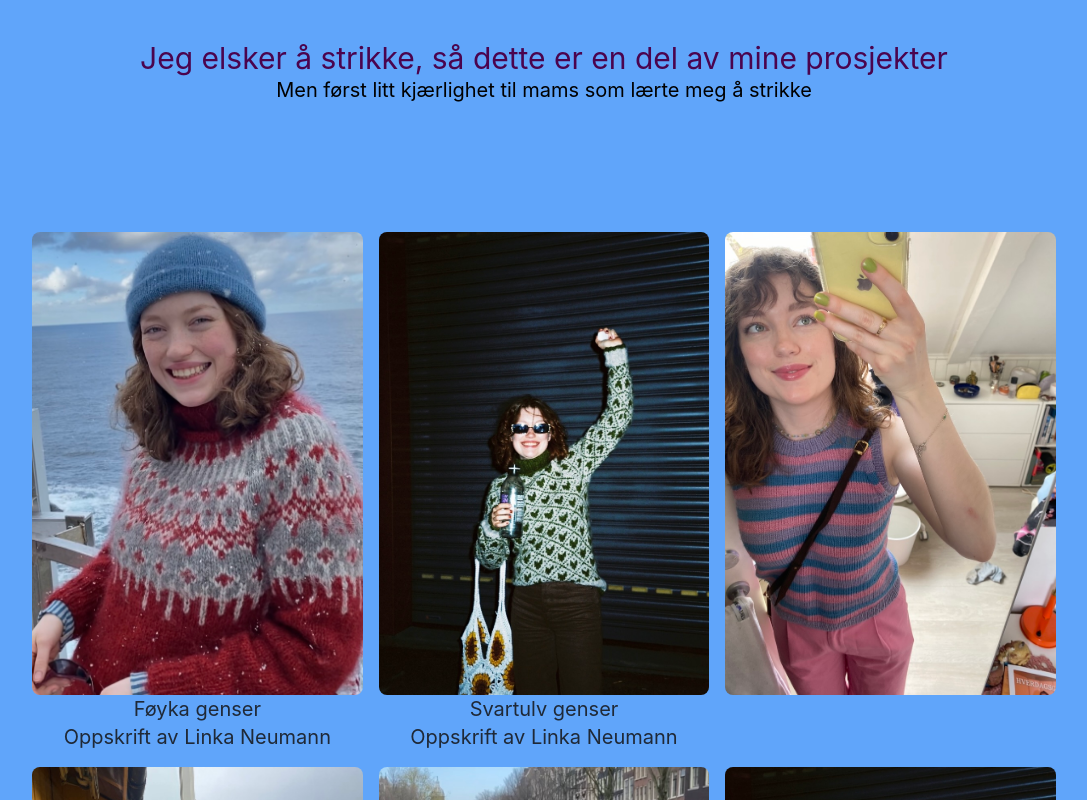
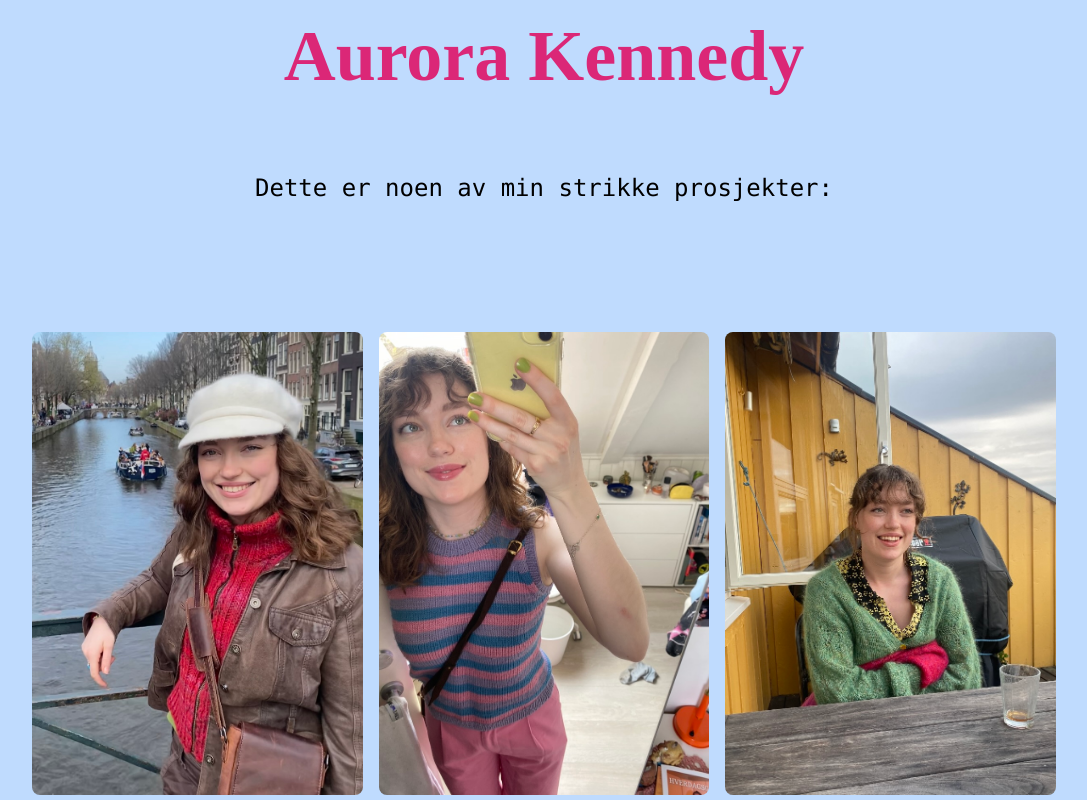
Before and after one commit to aurorakennedy/kennedy.no, a React (Create React App) app: page /kniting in a window 1280 px wide. Shown: the top 800 px of the page, without its empty margins (96-1183 px from the left). Built offline with nearby package versions, Linux system fonts and the light colour scheme; a web font is replaced by a local one.

Commit message:
strikke side oppdatert innhold, plus navbar

```diff
--- a/src/pages/Kniting.tsx
+++ b/src/pages/Kniting.tsx
@@ -1,36 +1,26 @@
+import Navbar from "../components/Navbar";
+
 const Kniting = () => {
   return (
     <>
       <body>
         {/* Bakgrunn */}
-        <main className="bg-blue-400">
-          <div className="text-center pt-10">
-            <h1 className=" text-3xl text-fuchsia-950">
-              Jeg elsker å strikke, så dette er en del av mine prosjekter
+        <main className="bg-blue-200">
+          <Navbar />
+
+          <div className="text-center pt-20">
+            <h1 className=" text-2xl text-black font-mono">
+              Dette er noen av min strikke prosjekter:
             </h1>
-            <p>Men først litt kjærlighet til mams som lærte meg å strikke </p>
           </div>
 
-          <div className="grid grid-cols-2 md:grid-cols-3 gap-4 p-32">
+          <div className="grid grid-cols-2 md:grid-cols-3 gap-4 p-32 font-mono">
             <div className=" text-center">
               <img
                 className="h-auto max-w-full rounded-lg"
-                src="/images/strikk/føyka.jpeg"
+                src="/images/strikk/zipJakke.jpeg"
                 alt=""
               ></img>
-              <span className=" text-gray-800">
-                Føyka genser <br /> Oppskrift av Linka Neumann{" "}
-              </span>
-            </div>
-            <div className=" text-center">
-              <img
-                className="h-auto max-w-full rounded-lg"
-                src="/images/strikk/ulven.jpeg"
-                alt=""
-              ></img>
-              <span className=" text-gray-800">
-                Svartulv genser <br /> Oppskrift av Linka Neumann{" "}
-              </span>
             </div>
             <div className=" text-center">
               <img
@@ -52,10 +42,24 @@
             <div className=" text-center">
               <img
                 className="h-auto max-w-full rounded-lg"
-                src="/images/strikk/zipJakke.jpeg"
+                src="/images/strikk/ulven.jpeg"
                 alt=""
               ></img>
+              <span className=" text-gray-800">
+                Svartulv genser <br /> Oppskrift av Linka Neumann{" "}
+              </span>
             </div>
+            <div className=" text-center">
+              <img
+                className="h-auto max-w-full rounded-lg"
+                src="/images/strikk/føyka.jpeg"
+                alt=""
+              ></img>
+              <span className=" text-gray-800">
+                Føyka genser <br /> Oppskrift av Linka Neumann{" "}
+              </span>
+            </div>
+
             <div className=" text-center">
               <img
                 className="h-auto max-w-full rounded-lg"
```
